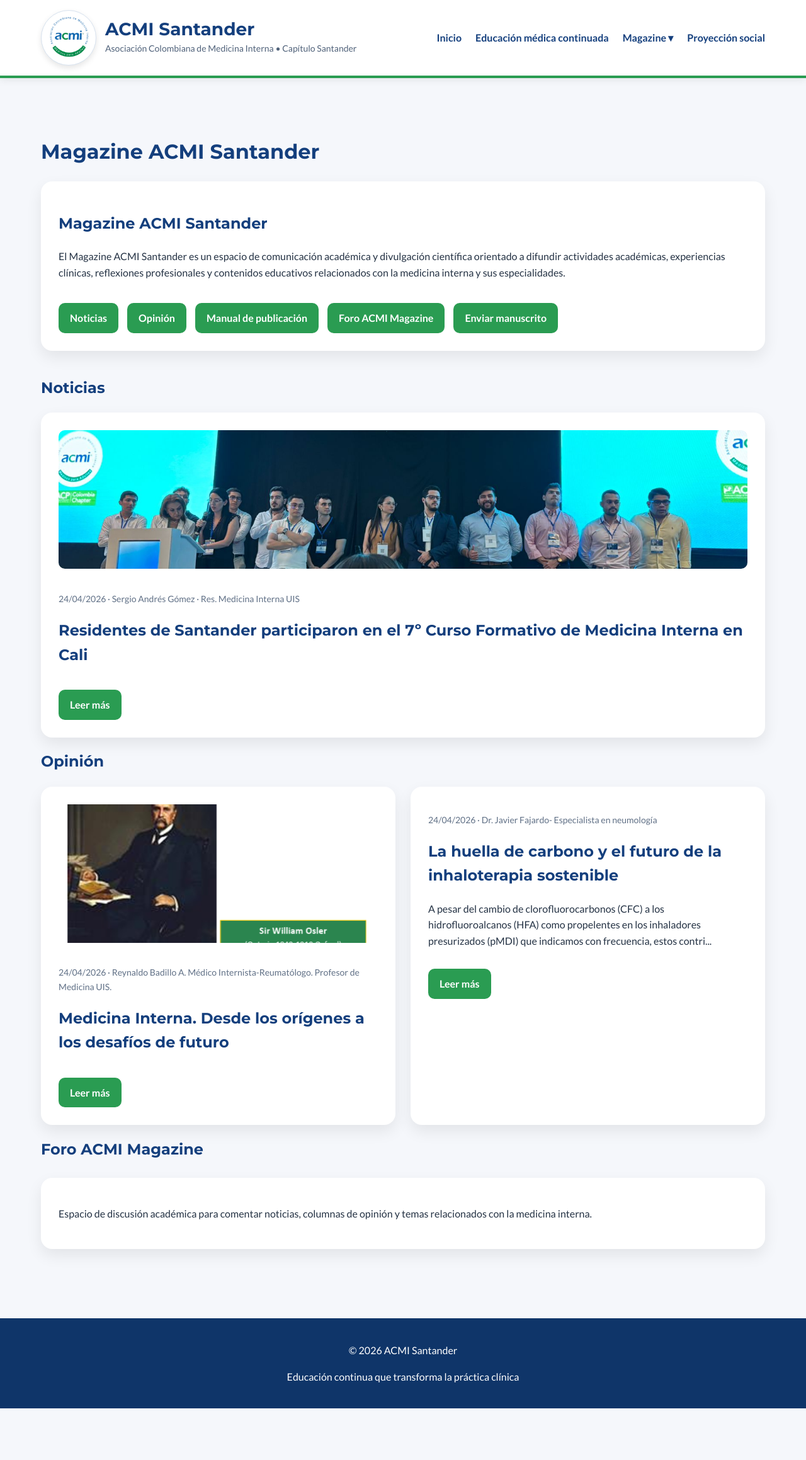
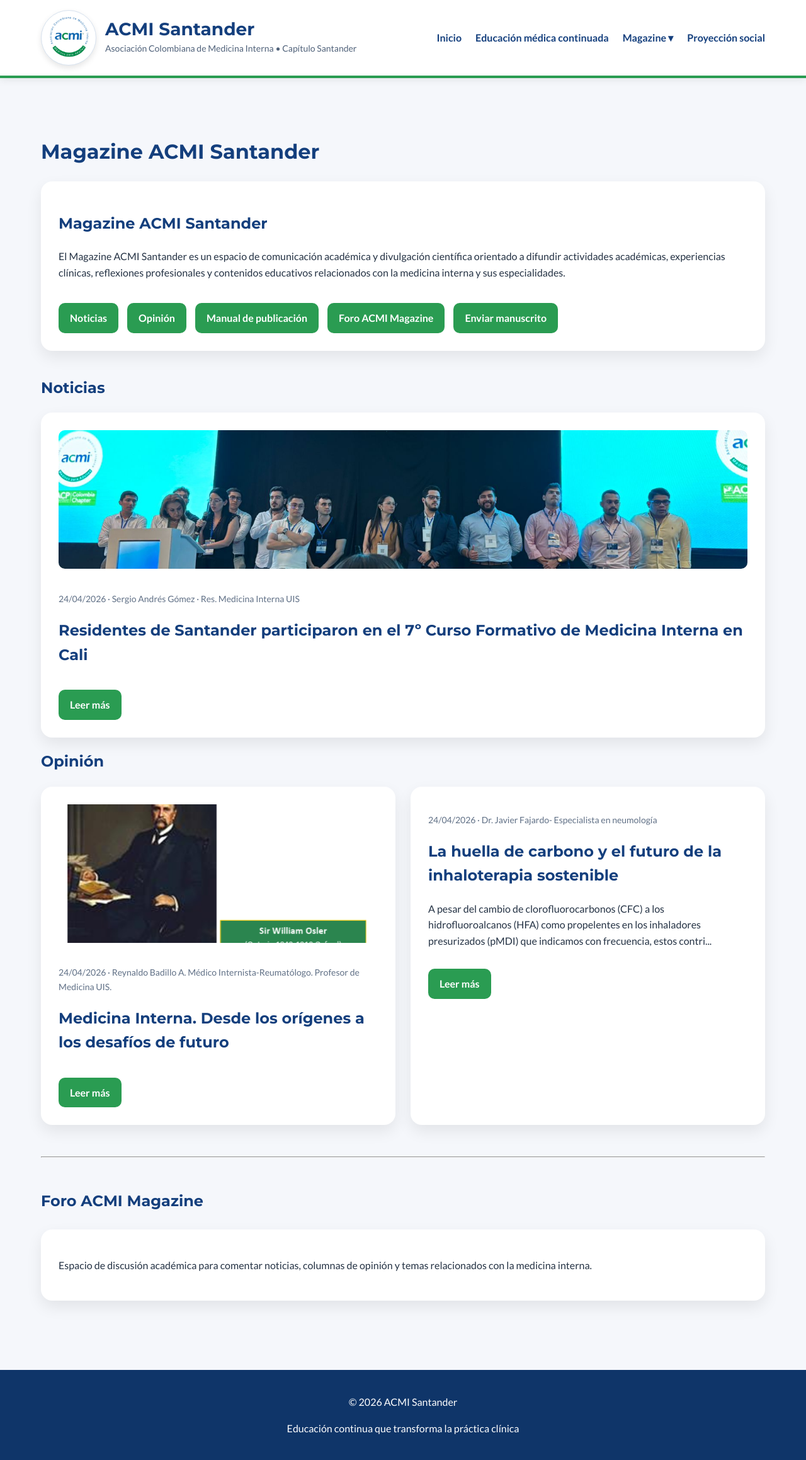
Before and after one commit to Acmisantander/Acmisantander, a Jekyll site: the page built from magazine/index.html, in a window 1280 px wide. Shown: the whole page at 63% size. Built offline with Jekyll 4.4.1, drawn with Linux system fonts in a browser that asks for light colours; before the commit the page ends 2236 px from its top, so only the background shows below that.

Commit message:
Update index.html

```diff
--- a/magazine/index.html
+++ b/magazine/index.html
@@ -33,7 +33,7 @@
       Foro ACMI Magazine
     </a>
 
-    <a class="btn" href="{{ site.baseurl }}/enviar-manuscrito/">
+    <a class="btn" href="{{ site.baseurl }}/enviar-manuscrito.html">
       Enviar manuscrito
     </a>
 
@@ -56,8 +56,7 @@
 <img
 src="{{ site.baseurl }}{{ post.cover }}"
 alt="{{ post.title }}"
-          style="width:100%; max-height:220px; object-fit:cover; border-radius:10px; margin-bottom:16px;"
-        >
+style="width:100%; max-height:220px; object-fit:cover; border-radius:10px; margin-bottom:16px;">
 {% endif %}
 
 <p class="meta">
@@ -96,8 +95,7 @@
 <img
 src="{{ site.baseurl }}{{ post.cover }}"
 alt="{{ post.title }}"
-          style="width:100%; max-height:220px; object-fit:cover; border-radius:10px; margin-bottom:16px;"
-        >
+style="width:100%; max-height:220px; object-fit:cover; border-radius:10px; margin-bottom:16px;">
 {% endif %}
 
 <p class="meta">
@@ -123,6 +121,10 @@
 
 
 
+<hr style="margin:50px 0;">
+
+
+
 <h2 id="foro">Foro ACMI Magazine</h2>
 
 <div class="card" style="margin-top:25px;">
@@ -136,6 +138,7 @@
 </div>
 
 <script src="https://unpkg.com/commentbox.io/dist/commentBox.min.js"></script>
+
 <script>
 commentBox('5734850254340096-proj');
 </script>
```
Lines whose indentation alone changed are shown as unchanged.
